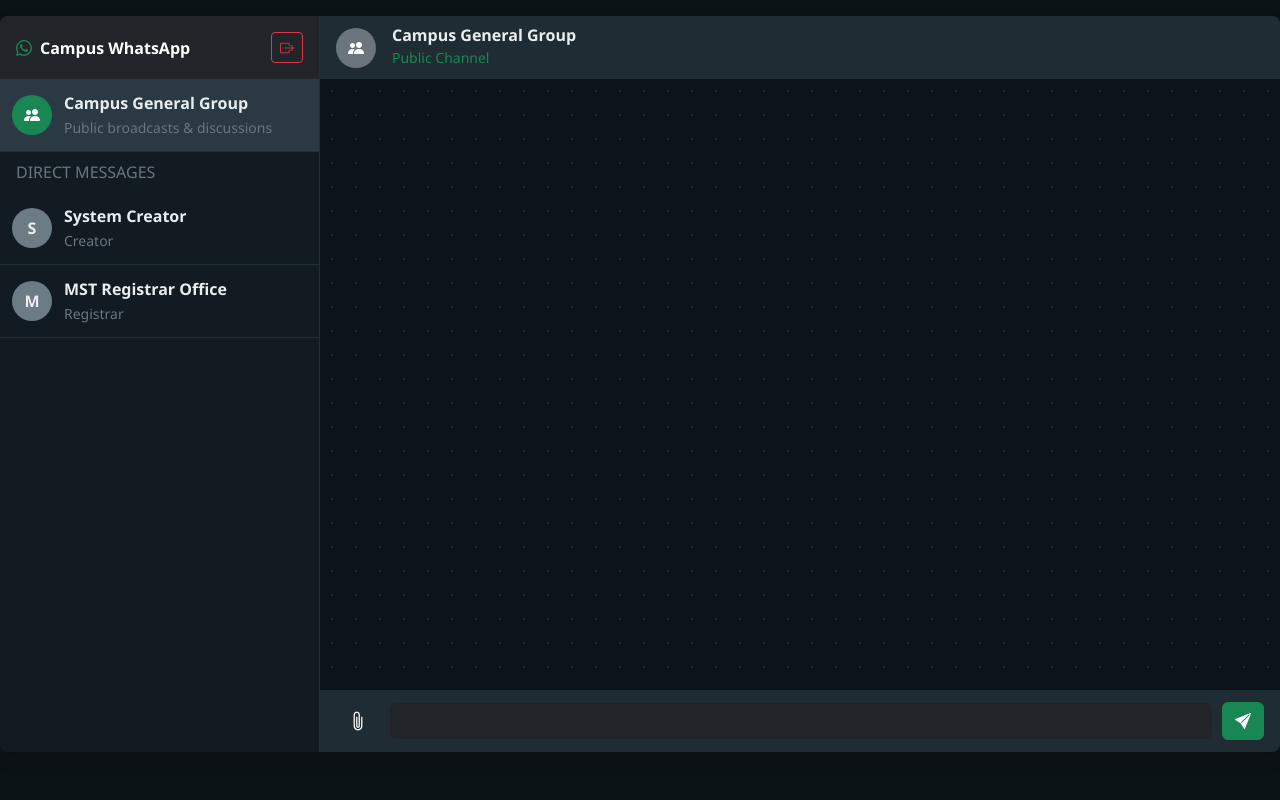
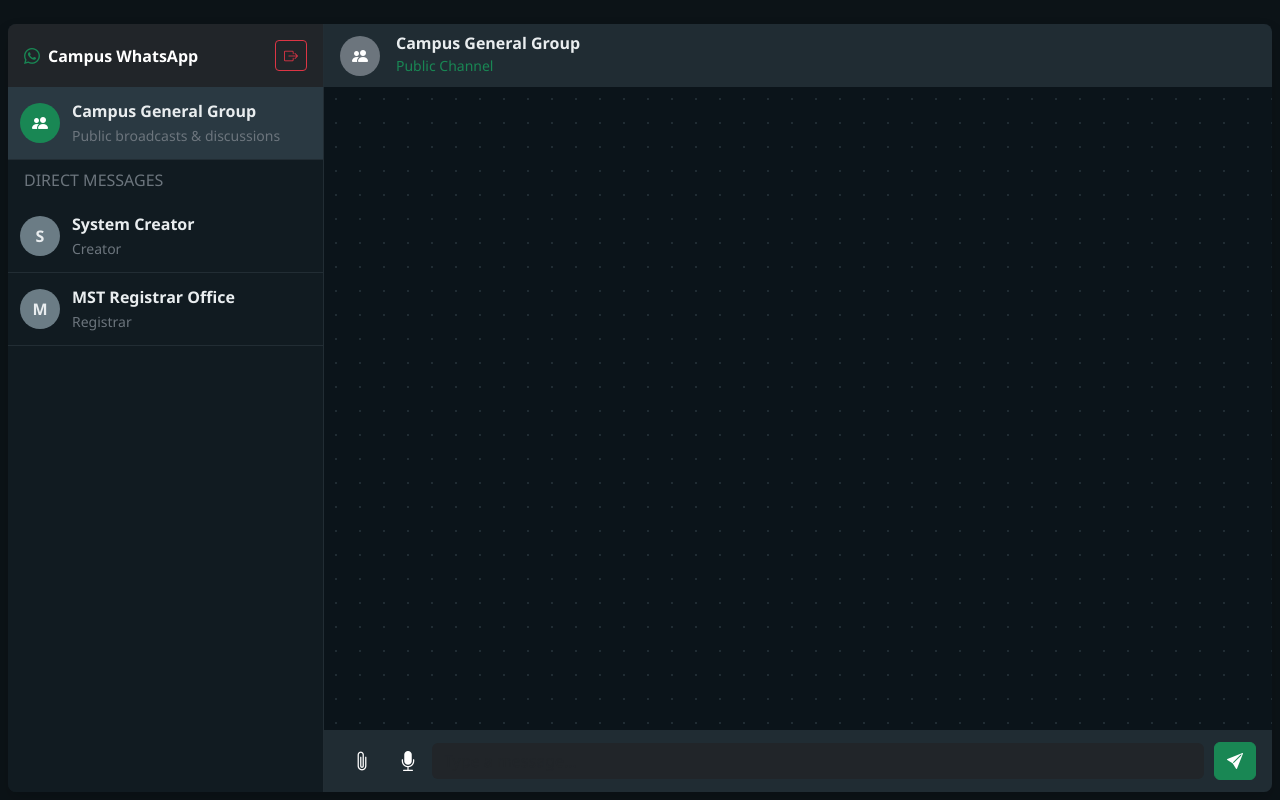
Before and after one commit to sulemanyunusabakura-jpg/magazawa-portal, a Flask app: page /chat in a window 1280 px wide. Run offline with Flask 3, Linux system fonts and the light colour scheme; a user stored in the database is signed in; some libraries are stand-ins or nearby versions.

Commit message:
Update chat.html

```diff
--- a/templates/chat.html
+++ b/templates/chat.html
@@ -7,8 +7,8 @@
     <link href="https://cdn.jsdelivr.net/npm/bootstrap@5.3.0/dist/css/bootstrap.min.css" rel="stylesheet">
     <link rel="stylesheet" href="https://cdn.jsdelivr.net/npm/bootstrap-icons@1.10.5/font/bootstrap-icons.css">
     <style>
-        body { background-color: #0c1317; color: #e9edef; font-family: Segoe UI, sans-serif; }
-        .chat-container { height: 92vh; margin-top: 2vh; border-radius: 8px; overflow: hidden; background: #111b21; }
+        body { background-color: #0c1317; color: #e9edef; font-family: Segoe UI, sans-serif; overflow: hidden; }
+        .chat-container { height: 96vh; margin-top: 2vh; border-radius: 8px; overflow: hidden; background: #111b21; }
         .sidebar { background: #111b21; border-right: 1px solid #222d34; height: 100%; overflow-y: auto; }
         .chat-area { background: #0b141a; height: 100%; display: flex; flex-direction: column; }
         .chat-header { background: #202c33; padding: 10px 16px; display: flex; align-items: center; justify-content: space-between; }
@@ -19,17 +19,19 @@
         .chat-input-bar { background: #202c33; padding: 10px 16px; display: flex; align-items: center; gap: 10px; }
         .user-item { padding: 12px; border-bottom: 1px solid #222d34; cursor: pointer; text-decoration: none; color: inherit; display: flex; align-items: center; gap: 12px; }
         .user-item:hover, .user-item.active { background: #2a3942; }
-        .avatar { width: 40px; height: 40px; border-radius: 50%; background: #6b7c85; display: flex; align-items: center; justify-content: center; font-weight: bold; }
+        .avatar { width: 40px; height: 40px; border-radius: 50%; background: #6b7c85; display: flex; align-items: center; justify-content: center; font-weight: bold; flex-shrink: 0; }
+        .recording-pulse { animation: pulse 1s infinite; color: #dc3545; }
+        @keyframes pulse { 0% { opacity: 1; } 50% { opacity: 0.4; } 100% { opacity: 1; } }
     </style>
 </head>
 <body>
-<div class="container-fluid">
-    <div class="row chat-container shadow">
+<div class="container-fluid p-2">
+    <div class="row chat-container shadow mx-0">
         <!-- LEFT SIDEBAR: CONTACTS LIST -->
         <div class="col-md-4 col-lg-3 sidebar p-0">
             <div class="p-3 bg-dark text-white d-flex align-items-center justify-content-between">
                 <span class="fw-bold"><i class="bi bi-whatsapp text-success me-2"></i>Campus WhatsApp</span>
-                <a href="{{ url_for('logout') }}" class="btn btn-sm btn-outline-danger"><i class="bi bi-box-arrow-right"></i></a>
+                <a href="{{ url_for('logout') }}" class="btn btn-sm btn-outline-danger" title="Logout"><i class="bi bi-box-arrow-right"></i></a>
             </div>
 
             <!-- Global Group Chat Option -->
@@ -67,7 +69,7 @@
                         <small class="text-success">{% if active_receiver %}{{ active_receiver.role | capitalize }}{% else %}Public Channel{% endif %}</small>
                     </div>
                 </div>
-                <!-- WhatsApp Call Controls -->
+                <!-- Call Controls -->
                 <div class="d-flex gap-2">
                     {% if current_user.role == 'lecturer' %}
                     <form action="{{ url_for('start_voice_class') }}" method="POST" class="d-inline">
@@ -78,7 +80,7 @@
             </div>
 
             <!-- Messages Area -->
-            <div class="message-list d-flex flex-column">
+            <div class="message-list d-flex flex-column" id="message-container">
                 {% for msg in conversation %}
                     <div class="msg-bubble {% if msg.sender_id == current_user.id %}msg-sent{% else %}msg-received{% endif %}">
                         <div class="small fw-bold text-warning mb-1">{{ msg.sender.full_name }}</div>
@@ -91,7 +93,7 @@
                         {% if msg.file_path %}
                             <div class="mt-2">
                                 {% if msg.msg_type == 'image' %}
-                                    <img src="{{ url_for('static', filename='uploads/' + msg.file_path) }}" class="img-fluid rounded max-mw-300" style="max-height: 250px;">
+                                    <img src="{{ url_for('static', filename='uploads/' + msg.file_path) }}" class="img-fluid rounded" style="max-height: 250px;">
                                 {% elif msg.msg_type == 'audio' %}
                                     <audio controls class="w-100 mt-1">
                                         <source src="{{ url_for('static', filename='uploads/' + msg.file_path) }}">
@@ -104,24 +106,35 @@
                             </div>
                         {% endif %}
                         <div class="text-end text-white-50 mt-1" style="font-size: 0.7rem;">
-                            {{ msg.timestamp.strftime('%H:%M') }}
+                            {{ msg.timestamp.strftime('%H:%M') if msg.timestamp else '' }}
                         </div>
                     </div>
                 {% endfor %}
             </div>
 
+            <!-- Selected File Preview Banner -->
+            <div id="file-preview-bar" class="px-3 py-1 bg-dark text-info d-none align-items-center justify-content-between fs-7">
+                <span><i class="bi bi-paperclip me-1"></i> <span id="file-name-display"></span></span>
+                <button type="button" class="btn-close btn-close-white btn-sm" id="cancel-file-btn"></button>
+            </div>
+
             <!-- Chat Input Bar -->
-            <form action="{{ url_for('send_chat_message') }}" method="POST" enctype="multipart/form-data" class="chat-input-bar">
+            <form id="chat-form" action="{{ url_for('send_chat_message') }}" method="POST" enctype="multipart/form-data" class="chat-input-bar">
                 <input type="hidden" name="receiver_id" value="{% if active_receiver %}{{ active_receiver.id }}{% endif %}">
 
                 <!-- File/Media Upload Button -->
-                <label class="btn btn-outline-secondary text-white border-0">
+                <label class="btn btn-outline-secondary text-white border-0 m-0" title="Attach file">
                     <i class="bi bi-paperclip fs-5"></i>
-                    <input type="file" name="file" class="d-none">
+                    <input type="file" name="file" id="file-input" class="d-none">
                 </label>
 
+                <!-- Voice Recording Button -->
+                <button type="button" id="record-btn" class="btn btn-outline-secondary text-white border-0 p-1" title="Record Voice Message">
+                    <i class="bi bi-mic-fill fs-5" id="mic-icon"></i>
+                </button>
+
                 <!-- Text Input -->
-                <input type="text" name="content" class="form-control bg-dark text-white border-0" placeholder="Type a message..." autocomplete="off">
+                <input type="text" name="content" id="message-input" class="form-control bg-dark text-white border-0" placeholder="Type a message..." autocomplete="off">
 
                 <!-- Submit Button -->
                 <button type="submit" class="btn btn-success"><i class="bi bi-send-fill"></i></button>
@@ -129,5 +142,114 @@
         </div>
     </div>
 </div>
+
+<!-- Socket.IO Integration -->
+<script src="https://cdn.socket.io/4.7.2/socket.io.min.js"></script>
+<script>
+    const socket = io();
+    const messageContainer = document.getElementById('message-container');
+    const currentUserId = {{ current_user.id }};
+    const activeReceiverId = "{% if active_receiver %}{{ active_receiver.id }}{% else %}group{% endif %}";
+
+    // Auto-scroll to latest message
+    function scrollToBottom() {
+        messageContainer.scrollTop = messageContainer.scrollHeight;
+    }
+    scrollToBottom();
+
+    // Socket.io Room Join
+    socket.on('connect', () => {
+        socket.emit('join_room', {
+            room: activeReceiverId,
+            user_id: currentUserId
+        });
+    });
+
+    // Real-time Message Listener
+    socket.on('receive_chat_message', (data) => {
+        const isSelf = data.sender_id === currentUserId;
+        const msgDiv = document.createElement('div');
+        msgDiv.className = `msg-bubble ${isSelf ? 'msg-sent' : 'msg-received'}`;
+
+        let mediaHtml = '';
+        if (data.file_path) {
+            if (data.msg_type === 'image') {
+                mediaHtml = `<div class="mt-2"><img src="/static/uploads/${data.file_path}" class="img-fluid rounded" style="max-height: 250px;"></div>`;
+            } else if (data.msg_type === 'audio') {
+                mediaHtml = `<div class="mt-2"><audio controls class="w-100"><source src="/static/uploads/${data.file_path}"></audio></div>`;
+            } else {
+                mediaHtml = `<div class="mt-2"><a href="/download/${data.file_path}" class="btn btn-sm btn-dark text-white"><i class="bi bi-file-earmark-arrow-down me-1"></i> Download File</a></div>`;
+            }
+        }
+
+        msgDiv.innerHTML = `
+            <div class="small fw-bold text-warning mb-1">${data.sender_name}</div>
+            ${data.content ? `<div>${data.content}</div>` : ''}
+            ${mediaHtml}
+            <div class="text-end text-white-50 mt-1" style="font-size: 0.7rem;">${data.timestamp}</div>
+        `;
+
+        messageContainer.appendChild(msgDiv);
+        scrollToBottom();
+    });
+
+    // File Input Indicator Handling
+    const fileInput = document.getElementById('file-input');
+    const filePreviewBar = document.getElementById('file-preview-bar');
+    const fileNameDisplay = document.getElementById('file-name-display');
+    const cancelFileBtn = document.getElementById('cancel-file-btn');
+
+    fileInput.addEventListener('change', () => {
+        if (fileInput.files.length > 0) {
+            fileNameDisplay.textContent = fileInput.files[0].name;
+            filePreviewBar.classList.remove('d-none');
+            filePreviewBar.classList.add('d-flex');
+        }
+    });
+
+    cancelFileBtn.addEventListener('click', () => {
+        fileInput.value = '';
+        filePreviewBar.classList.add('d-none');
+        filePreviewBar.classList.remove('d-flex');
+    });
+
+    // Audio Voice Recording (MediaRecorder API)
+    let mediaRecorder;
+    let audioChunks = [];
+    const recordBtn = document.getElementById('record-btn');
+    const micIcon = document.getElementById('mic-icon');
+
+    recordBtn.addEventListener('click', async () => {
+        if (!mediaRecorder || mediaRecorder.state === 'inactive') {
+            try {
+                const stream = await navigator.mediaDevices.getUserMedia({ audio: true });
+                mediaRecorder = new MediaRecorder(stream);
+                audioChunks = [];
+
+                mediaRecorder.ondataavailable = (e) => audioChunks.push(e.data);
+                mediaRecorder.onstop = async () => {
+                    const audioBlob = new Blob(audioChunks, { type: 'audio/webm' });
+                    const formData = new FormData();
+                    formData.append('file', audioBlob, 'voice_note.webm');
+                    formData.append('receiver_id', "{% if active_receiver %}{{ active_receiver.id }}{% endif %}");
+                    formData.append('msg_type', 'audio');
+
+                    await fetch("{{ url_for('send_chat_message') }}", {
+                        method: 'POST',
+                        body: formData
+                    });
+                };
+
+                mediaRecorder.start();
+                micIcon.className = 'bi bi-stop-circle-fill recording-pulse';
+            } catch (err) {
+                alert('Microphone access denied or unavailable.');
+            }
+        } else {
+            mediaRecorder.stop();
+            micIcon.className = 'bi bi-mic-fill fs-5';
+        }
+    });
+</script>
 </body>
 </html>
```
